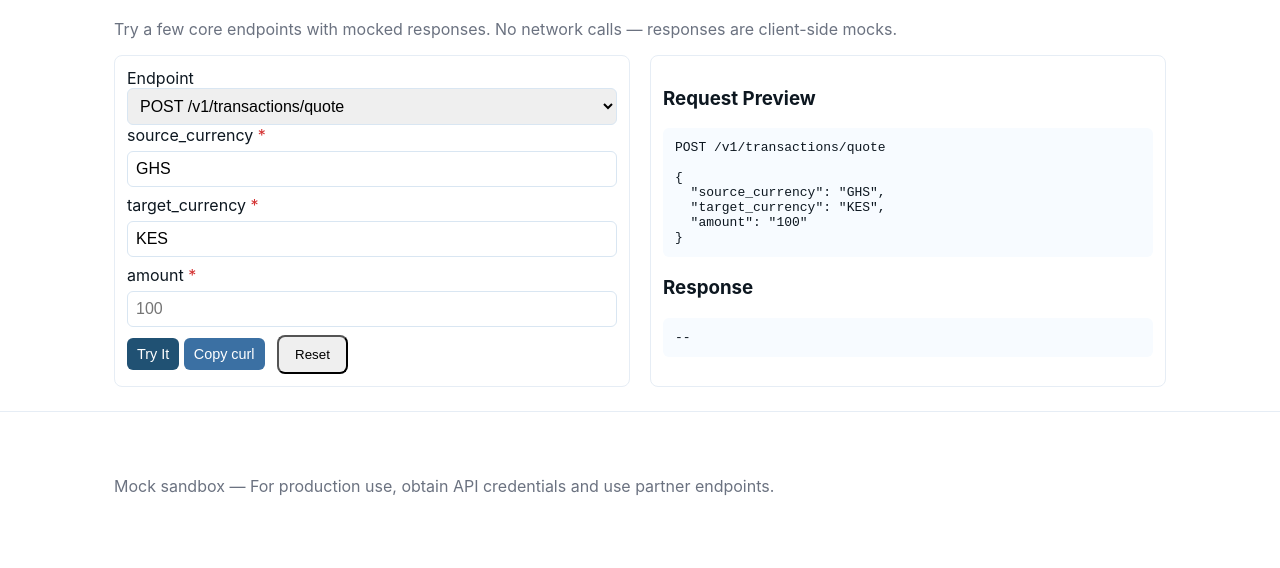
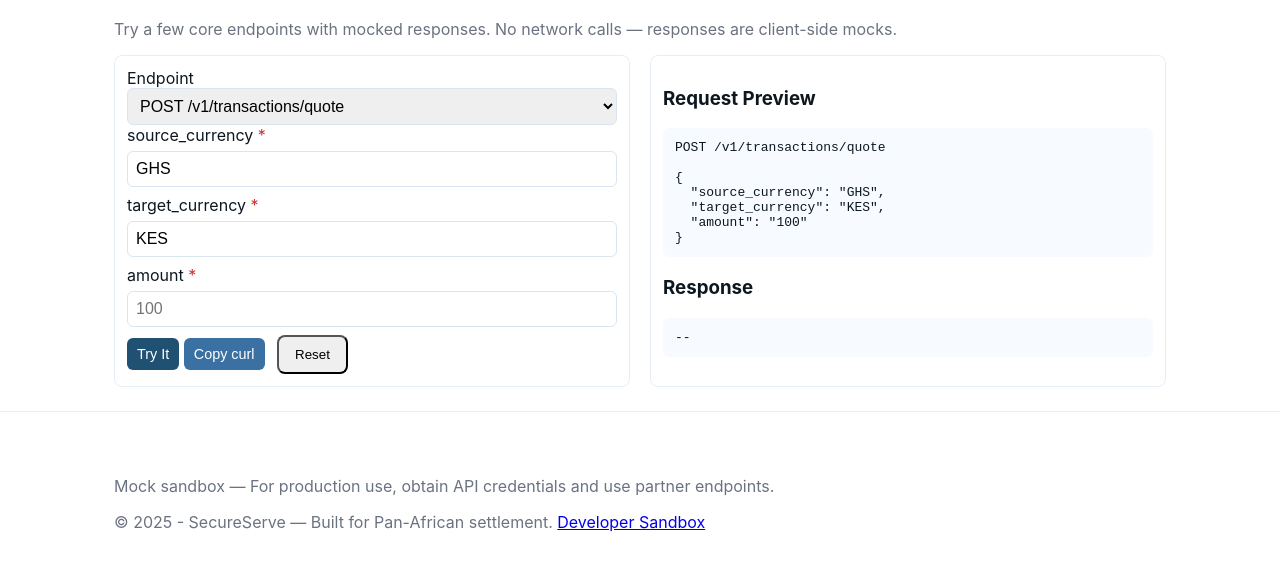
Before and after one commit to idawud/SecureServe, a website: page landing-page/sandbox.html in a window 1280 px wide. Shown: the part 178-746 px from the top of the page. Drawn offline with Linux system fonts and the light colour scheme.

Commit message:
Add sandbox footer

```diff
--- a/landing-page/sandbox.html
+++ b/landing-page/sandbox.html
@@ -60,6 +60,8 @@
     <footer class="site-footer">
         <div class="container">
             <p class="muted">Mock sandbox — For production use, obtain API credentials and use partner endpoints.</p>
+             <p class="muted">&copy; 2025 - SecureServe — Built for Pan-African settlement. <a href="sandbox.html">Developer
+                    Sandbox</a></p>
         </div>
     </footer>
 
```
